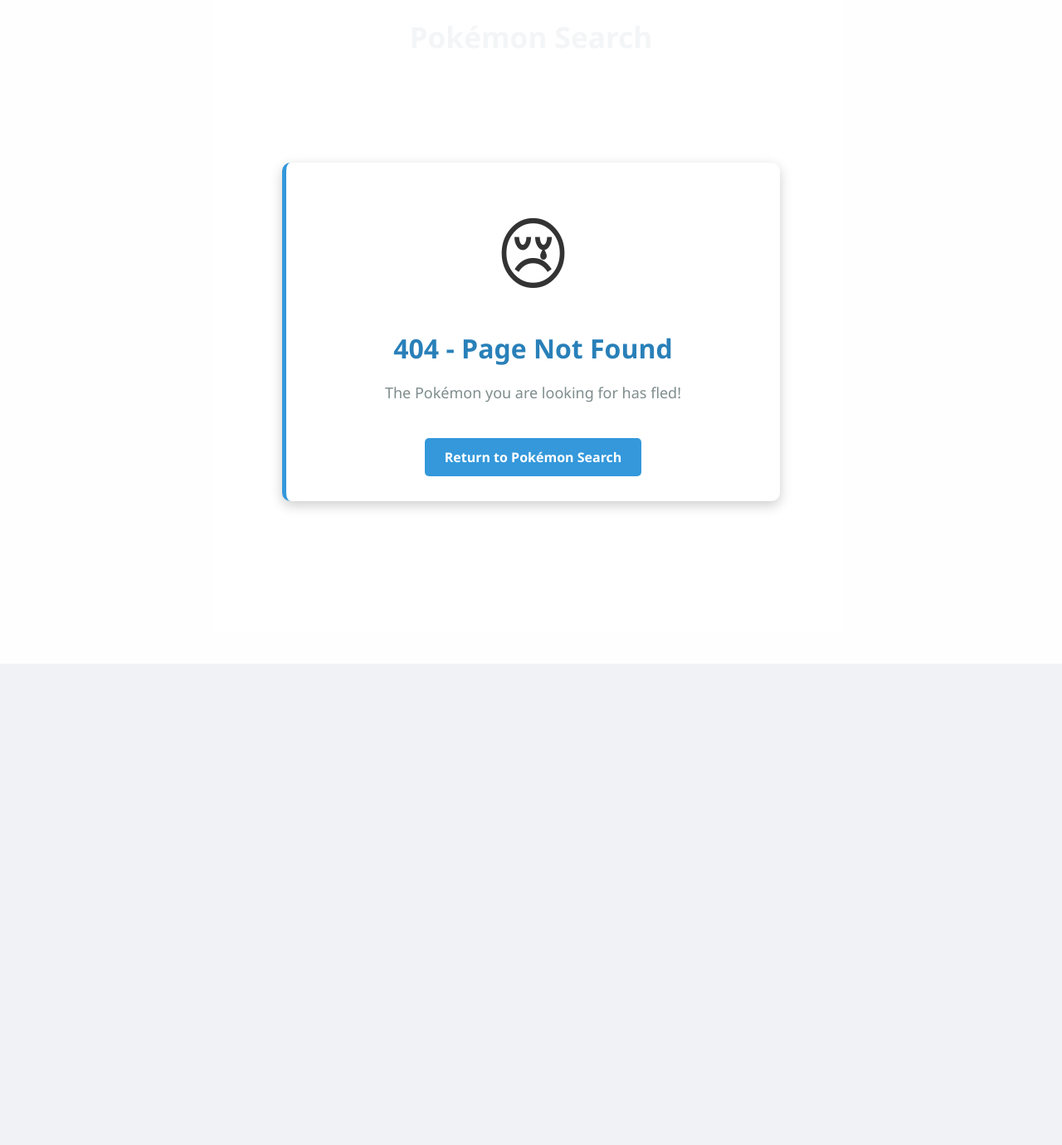
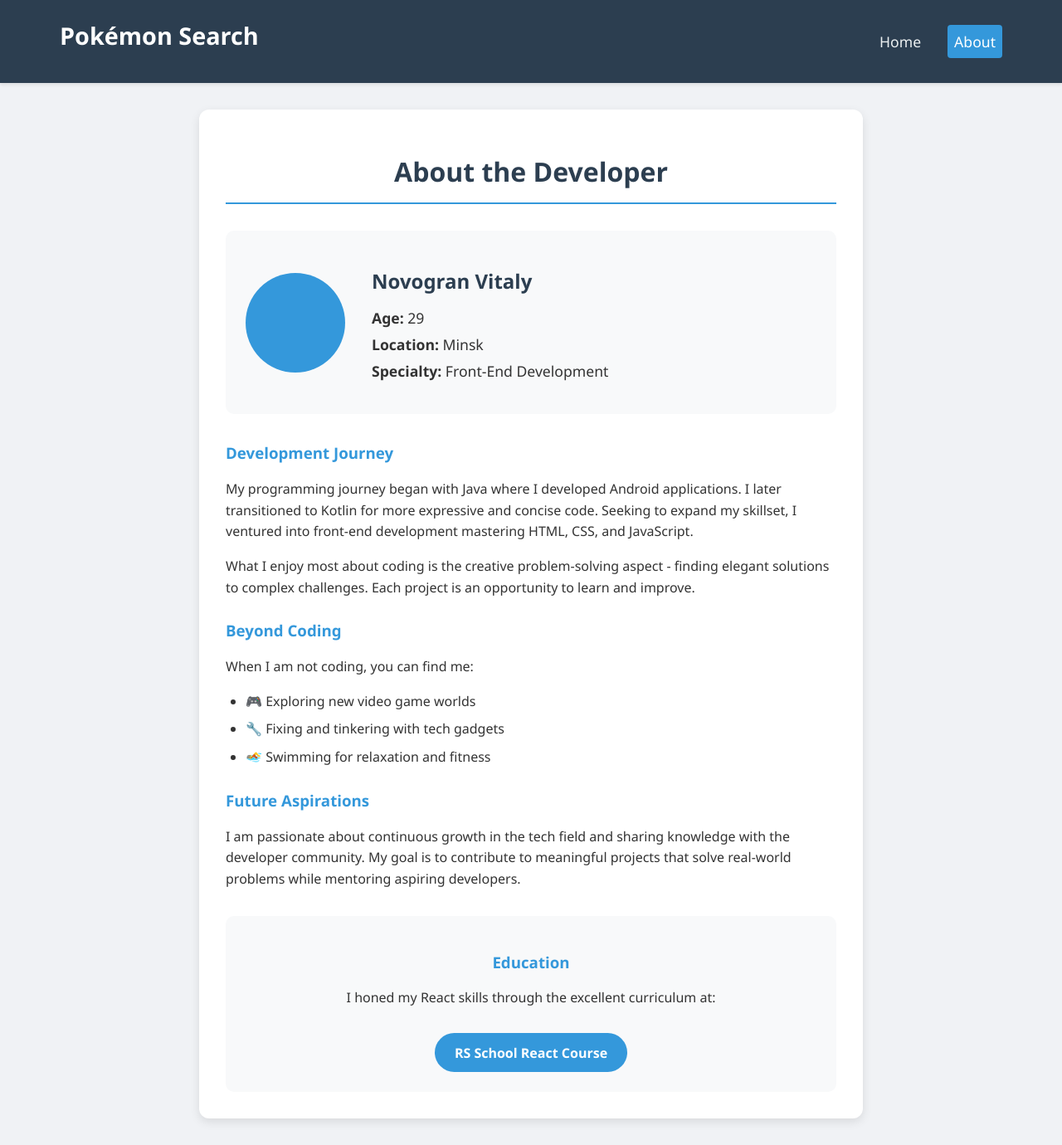
Before and after one commit to novogran/RSS_react, a React (Vite) app: page /about in a window 1280 px wide. Before the commit this address had no page. Shown: the whole page at 83% size. Before the commit the page ends 800 px from the top, so only its background shows below. Built offline with nearby package versions, Linux system fonts and the light colour scheme; the HTML template or start-up script is replaced by a standard one.

Commit message:
feat: add aboutUs page

```diff
--- a/src/App.css
+++ b/src/App.css
@@ -1,4 +1,4 @@
-.app-container {
+.content-wrapper {
   max-width: 1200px;
   margin: 0 auto;
   padding: 20px;
--- a/src/App.tsx
+++ b/src/App.tsx
@@ -4,20 +4,46 @@
 import { PokemonSearch } from './components/PokemonSearch';
 import { createBrowserRouter, RouterProvider } from 'react-router-dom';
 import { NotFound } from './components/NotFound';
+import { AboutPage } from './components/AboutPage';
+import { Header } from './components/Header';
 
 const router = createBrowserRouter([
   {
     path: '/',
-    element: <PokemonSearch />,
+    element: (
+      <ErrorBoundary>
+        <Header />
+        <PokemonSearch />
+      </ErrorBoundary>
+    ),
     errorElement: <ErrorBoundary />,
   },
   {
     path: '/page/:page',
-    element: <PokemonSearch />,
+    element: (
+      <ErrorBoundary>
+        <Header />
+        <PokemonSearch />
+      </ErrorBoundary>
+    ),
   },
   {
     path: '/page/:page/details/:detailsId',
-    element: <PokemonSearch />,
+    element: (
+      <ErrorBoundary>
+        <Header />
+        <PokemonSearch />
+      </ErrorBoundary>
+    ),
+  },
+  {
+    path: '/about',
+    element: (
+      <ErrorBoundary>
+        <Header />
+        <AboutPage />
+      </ErrorBoundary>
+    ),
   },
   {
     path: '*',
@@ -25,13 +51,6 @@
   },
 ]);
 
-const App: React.FC = () => (
-  <ErrorBoundary>
-    <div className="app-container">
-      <h1 className="app-title">Pokémon Search</h1>
-      <RouterProvider router={router} />
-    </div>
-  </ErrorBoundary>
-);
+const App: React.FC = () => <RouterProvider router={router} />;
 
 export default App;
--- /dev/null
+++ b/src/components/AboutPage/AboutPage.css
@@ -0,0 +1,102 @@
+.about-container {
+  max-width: 800px;
+  margin: 2rem auto;
+  padding: 2rem;
+  background-color: #fff;
+  border-radius: 12px;
+  box-shadow: 0 4px 12px rgba(0, 0, 0, 0.1);
+}
+
+.about-content h1 {
+  text-align: center;
+  color: #2c3e50;
+  margin-bottom: 2rem;
+  border-bottom: 2px solid #3498db;
+  padding-bottom: 1rem;
+}
+
+.developer-info {
+  display: flex;
+  align-items: center;
+  margin-bottom: 2rem;
+  background-color: #f8f9fa;
+  padding: 1.5rem;
+  border-radius: 10px;
+}
+
+.avatar-placeholder {
+  width: 120px;
+  height: 120px;
+  border-radius: 50%;
+  background-color: #3498db;
+  display: flex;
+  align-items: center;
+  justify-content: center;
+  color: white;
+  font-size: 3rem;
+  margin-right: 2rem;
+  flex-shrink: 0;
+}
+
+.developer-details h2 {
+  color: #2c3e50;
+  margin-bottom: 1rem;
+}
+
+.developer-stats {
+  list-style: none;
+  padding: 0;
+}
+
+.developer-stats li {
+  margin-bottom: 0.5rem;
+  font-size: 1.1rem;
+}
+
+.developer-story {
+  margin-bottom: 2rem;
+  line-height: 1.6;
+}
+
+.developer-story h3 {
+  color: #3498db;
+  margin-top: 1.5rem;
+  margin-bottom: 1rem;
+}
+
+.developer-story ul {
+  padding-left: 1.5rem;
+  margin: 1rem 0;
+}
+
+.developer-story li {
+  margin-bottom: 0.5rem;
+}
+
+.rs-school {
+  text-align: center;
+  padding: 1.5rem;
+  background-color: #f8f9fa;
+  border-radius: 10px;
+}
+
+.rs-school h3 {
+  color: #3498db;
+}
+
+.rs-link {
+  display: inline-block;
+  margin-top: 1rem;
+  padding: 0.8rem 1.5rem;
+  background-color: #3498db;
+  color: white;
+  text-decoration: none;
+  border-radius: 50px;
+  font-weight: 600;
+  transition: all 0.3s ease;
+}
+
+.rs-link:hover {
+  background-color: #2980b9;
+  transform: translateY(-2px);
+}
--- /dev/null
+++ b/src/components/AboutPage/AboutPage.tsx
@@ -0,0 +1,77 @@
+import React from 'react';
+import './AboutPage.css';
+
+const AboutPage: React.FC = () => {
+  return (
+    <div className="about-container">
+      <div className="about-content">
+        <h1>About the Developer</h1>
+
+        <div className="developer-info">
+          <div className="avatar-placeholder"></div>
+          <div className="developer-details">
+            <h2>Novogran Vitaly</h2>
+            <ul className="developer-stats">
+              <li>
+                <strong>Age:</strong> 29
+              </li>
+              <li>
+                <strong>Location:</strong> Minsk
+              </li>
+              <li>
+                <strong>Specialty:</strong> Front-End Development
+              </li>
+            </ul>
+          </div>
+        </div>
+
+        <div className="developer-story">
+          <h3>Development Journey</h3>
+          <p>
+            My programming journey began with Java where I developed Android
+            applications. I later transitioned to Kotlin for more expressive and
+            concise code. Seeking to expand my skillset, I ventured into
+            front-end development mastering HTML, CSS, and JavaScript.
+          </p>
+
+          <p>
+            What I enjoy most about coding is the creative problem-solving
+            aspect - finding elegant solutions to complex challenges. Each
+            project is an opportunity to learn and improve.
+          </p>
+
+          <h3>Beyond Coding</h3>
+          <p>When I am not coding, you can find me:</p>
+          <ul>
+            <li>🎮 Exploring new video game worlds</li>
+            <li>🔧 Fixing and tinkering with tech gadgets</li>
+            <li>🏊 Swimming for relaxation and fitness</li>
+          </ul>
+
+          <h3>Future Aspirations</h3>
+          <p>
+            I am passionate about continuous growth in the tech field and
+            sharing knowledge with the developer community. My goal is to
+            contribute to meaningful projects that solve real-world problems
+            while mentoring aspiring developers.
+          </p>
+        </div>
+
+        <div className="rs-school">
+          <h3>Education</h3>
+          <p>I honed my React skills through the excellent curriculum at:</p>
+          <a
+            href="https://rs.school/courses/reactjs"
+            target="_blank"
+            rel="noopener noreferrer"
+            className="rs-link"
+          >
+            RS School React Course
+          </a>
+        </div>
+      </div>
+    </div>
+  );
+};
+
+export default AboutPage;
--- /dev/null
+++ b/src/components/AboutPage/index.ts
@@ -0,0 +1 @@
+export { default as AboutPage } from './AboutPage';
--- a/src/components/ErrorBoundary/ErrorBoundary.tsx
+++ b/src/components/ErrorBoundary/ErrorBoundary.tsx
@@ -1,30 +1,30 @@
-import React from 'react';
+import React, { type ErrorInfo } from 'react';
 import './ErrorBoundary.css';
-import type { ErrorBoundaryState } from '../../types/errorBoundary.types';
 
-interface ErrorBoundaryProps {
-  children?: React.ReactNode; // Делаем children опциональным
+interface ErrorBoundaryState {
+  hasError: boolean;
+  error: Error | null;
 }
 
 class ErrorBoundary extends React.Component<
-  ErrorBoundaryProps,
+  { children?: React.ReactNode },
   ErrorBoundaryState
 > {
   state: ErrorBoundaryState = {
     hasError: false,
-    errorInfo: '',
+    error: null,
   };
 
   static getDerivedStateFromError(error: Error): ErrorBoundaryState {
-    return { hasError: true, errorInfo: error.message };
+    return { hasError: true, error };
   }
 
-  componentDidCatch(error: Error, errorInfo: React.ErrorInfo) {
-    console.error('Error caught by ErrorBoundary:', error, errorInfo);
+  componentDidCatch(error: Error, errorInfo: ErrorInfo) {
+    console.error('Uncaught error:', error, errorInfo);
   }
 
   handleReset = () => {
-    this.setState({ hasError: false, errorInfo: '' });
+    this.setState({ hasError: false, error: null });
   };
 
   render() {
@@ -33,7 +33,9 @@
         <div className="error-boundary">
           <div className="error-content">
             <h3>Something went wrong</h3>
-            <p>{this.state.errorInfo || 'An unexpected error occurred.'}</p>
+            <p>
+              {this.state.error?.message || 'An unexpected error occurred.'}
+            </p>
             <button onClick={this.handleReset} className="error-button">
               Try to recover
             </button>
--- /dev/null
+++ b/src/components/Header/Header.css
@@ -0,0 +1,44 @@
+.app-header {
+  background-color: #2c3e50;
+  padding: 1rem 0;
+  box-shadow: 0 2px 4px rgba(0, 0, 0, 0.1);
+}
+
+.header-content {
+  max-width: 1200px;
+  margin: 0 auto;
+  display: flex;
+  justify-content: space-between;
+  align-items: center;
+  padding: 0 2rem;
+}
+
+.app-title a {
+  color: white;
+  text-decoration: none;
+  font-size: 1.8rem;
+  font-weight: bold;
+}
+
+.nav-links {
+  display: flex;
+  gap: 1.5rem;
+}
+
+.nav-link {
+  color: #ecf0f1;
+  text-decoration: none;
+  font-size: 1.1rem;
+  padding: 0.5rem;
+  border-radius: 4px;
+  transition: all 0.3s ease;
+}
+
+.nav-link:hover {
+  background-color: rgba(255, 255, 255, 0.1);
+}
+
+.nav-link.active {
+  background-color: #3498db;
+  color: white;
+}
--- /dev/null
+++ b/src/components/Header/Header.tsx
@@ -0,0 +1,34 @@
+import React from 'react';
+import { Link, useLocation } from 'react-router-dom';
+import './Header.css';
+
+const Header: React.FC = () => {
+  const location = useLocation();
+
+  return (
+    <header className="app-header">
+      <div className="header-content">
+        <h1 className="app-title">
+          <Link to="/">Pokémon Search</Link>
+        </h1>
+
+        <nav className="nav-links">
+          <Link
+            to="/"
+            className={`nav-link ${location.pathname === '/' ? 'active' : ''}`}
+          >
+            Home
+          </Link>
+          <Link
+            to="/about"
+            className={`nav-link ${location.pathname === '/about' ? 'active' : ''}`}
+          >
+            About
+          </Link>
+        </nav>
+      </div>
+    </header>
+  );
+};
+
+export default Header;
--- /dev/null
+++ b/src/components/Header/index.ts
@@ -0,0 +1 @@
+export { default as Header } from './Header';
--- a/src/components/PokemonSearch/PokemonSearch.tsx
+++ b/src/components/PokemonSearch/PokemonSearch.tsx
@@ -233,6 +233,7 @@
   const totalPages = Math.ceil(state.totalCount / ITEMS_PER_PAGE);
 
   return (
+    <div className="content-wrapper">
       <div className="pokemon-search-container">
         <div className="search-section">
           <SearchBar
@@ -282,6 +283,7 @@
           </button>
         </div>
       </div>
+    </div>
   );
 };
 
```
Lines whose indentation alone changed are shown as unchanged.
